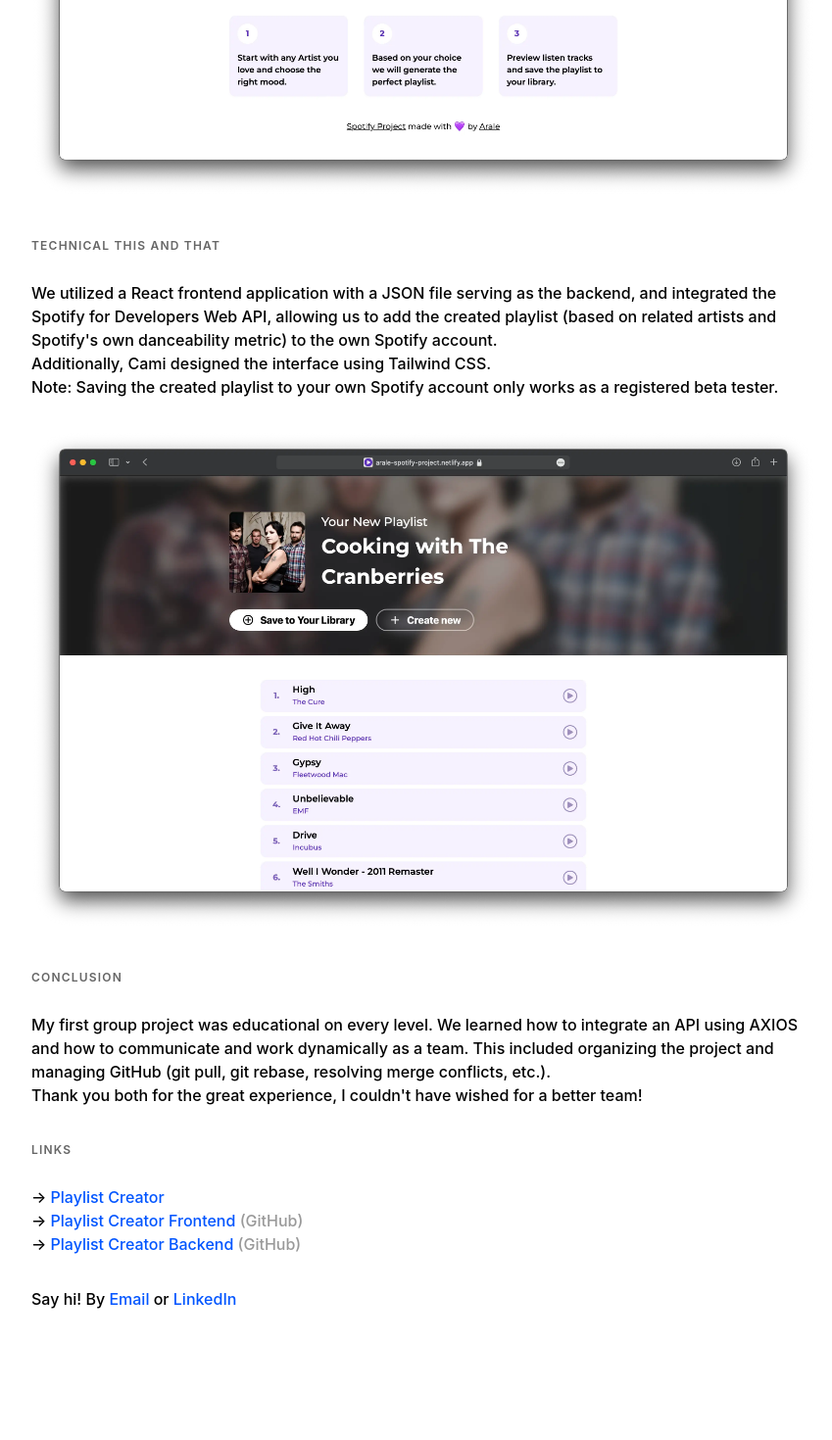
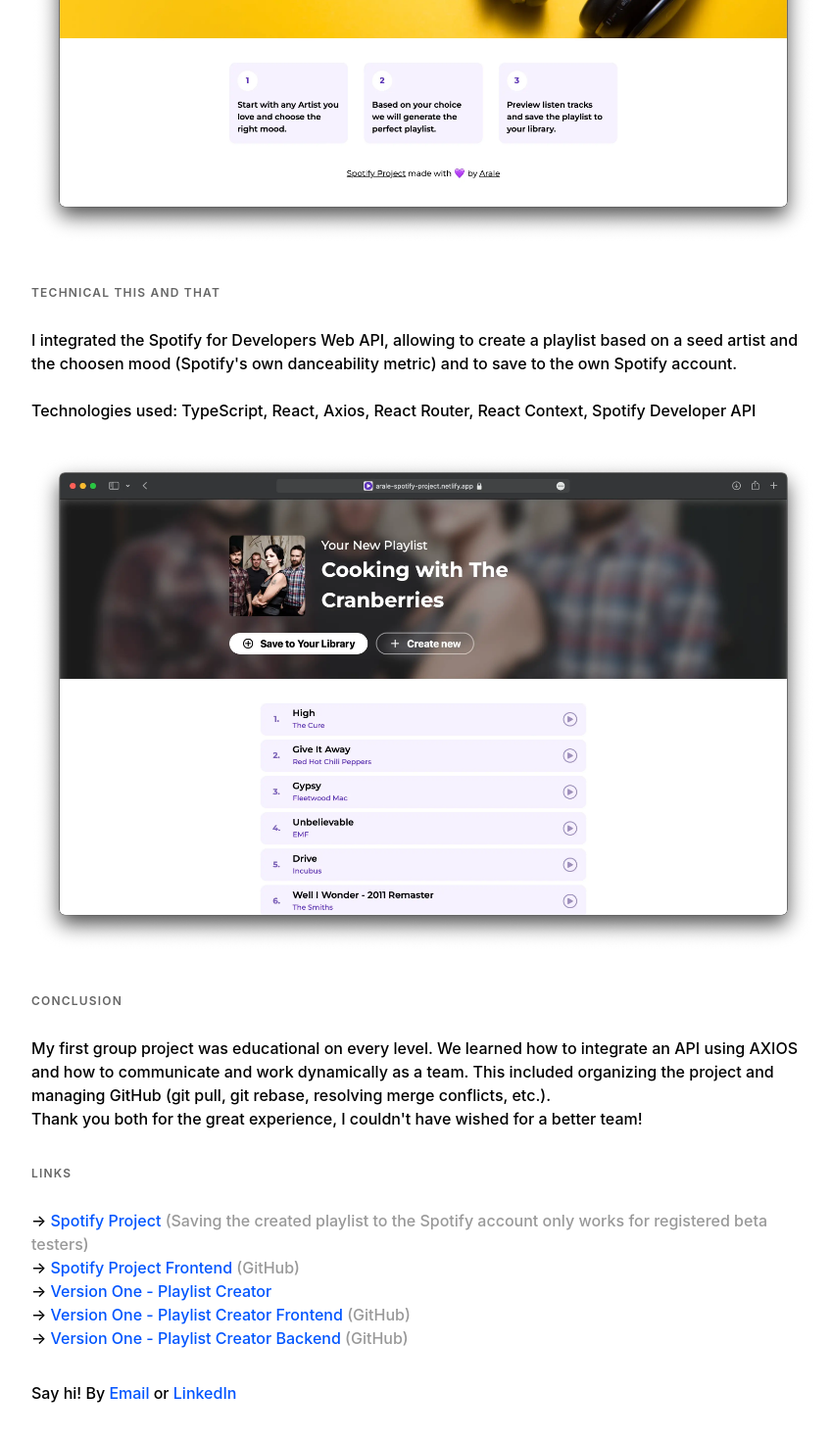
Before and after one commit to justArale/portfolio, a React (Vite) app: page /spotify-project in a window 1280 px wide. Shown: the part 692-2162 px from the top of the page at 98% size, without its empty margins (208-1057 px from the left). Before the commit the page ends 2126 px from the top, so only its background shows below. Built offline with nearby package versions, Linux system fonts and the light colour scheme.

Commit message:
updated text content of the spotify project

```diff
--- a/src/pages/SpotifyProjectPage.jsx
+++ b/src/pages/SpotifyProjectPage.jsx
@@ -60,7 +60,9 @@
               Cami Albuquerque
             </a>
             .<br /> The task was to interacting with a web API by using REST
-            principles.
+            principles. I restructured the project in TypeScript to challenge
+            myself further and to stay up to date with the most in-demand
+            programming languages.
           </p>
         )}
       </div>
@@ -85,15 +87,12 @@
           </>
         ) : (
           <p className="body">
-            We utilized a React frontend application with a JSON file serving as
-            the backend, and integrated the Spotify for Developers Web API,
-            allowing us to add the created playlist (based on related artists
-            and Spotify's own danceability metric) to the own Spotify account.{" "}
-            <br />
-            Additionally, Cami designed the interface using Tailwind CSS.
-            <br />
-            Note: Saving the created playlist to your own Spotify account only
-            works as a registered beta tester.
+            I integrated the Spotify for Developers Web API, allowing to create
+            a playlist based on a seed artist and the choosen mood (Spotify's
+            own danceability metric) and to save to the own Spotify account.
+            <br /> <br />
+            Technologies used: TypeScript, React, Axios, React Router, React
+            Context, Spotify Developer API
           </p>
         )}
       </div>
@@ -144,7 +143,29 @@
               href="https://arale-spotify-project.netlify.app"
               target="_blank"
             >
-              Playlist Creator
+              Spotify Project
+            </a>
+            {""}{" "}
+            <span className="hint">
+              (Saving the created playlist to the Spotify account only works for
+              registered beta testers)
+            </span>
+            <br />→{" "}
+            <a
+              className="bodyLink"
+              target="_blank"
+              href="https://github.com/justArale/spotify-project"
+            >
+              Spotify Project Frontend
+            </a>{" "}
+            <span className="hint">(GitHub)</span>
+            <br />→{" "}
+            <a
+              className="bodyLink"
+              href="https://arale-spotify-project-old.netlify.app"
+              target="_blank"
+            >
+              Version One - Playlist Creator
             </a>
             <br />→{" "}
             <a
@@ -152,7 +173,7 @@
               target="_blank"
               href="https://github.com/justArale/playlist-creator"
             >
-              Playlist Creator Frontend
+              Version One - Playlist Creator Frontend
             </a>{" "}
             <span className="hint">(GitHub)</span>
             <br />→{" "}
@@ -161,7 +182,7 @@
               target="_blank"
               href="https://github.com/annagy07/playlist-creator-backend"
             >
-              Playlist Creator Backend
+              Version One - Playlist Creator Backend
             </a>{" "}
             <span className="hint">(GitHub)</span>
           </p>
```
